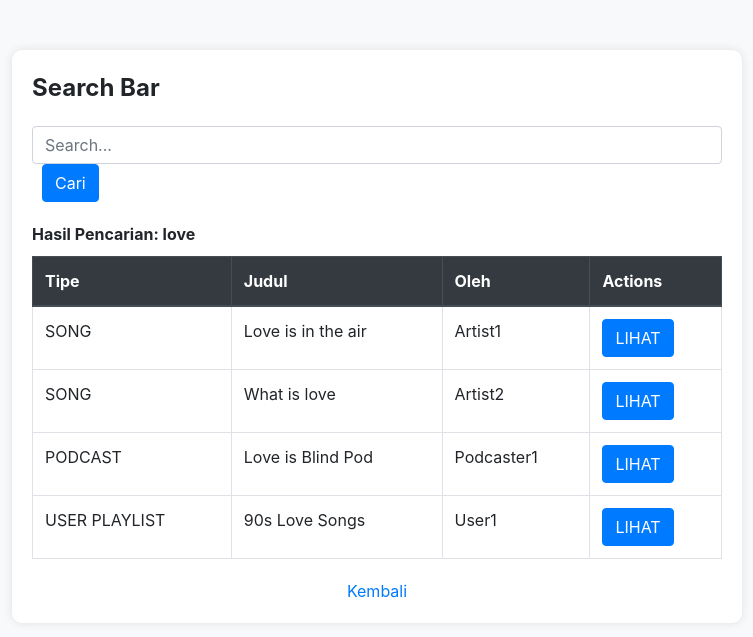
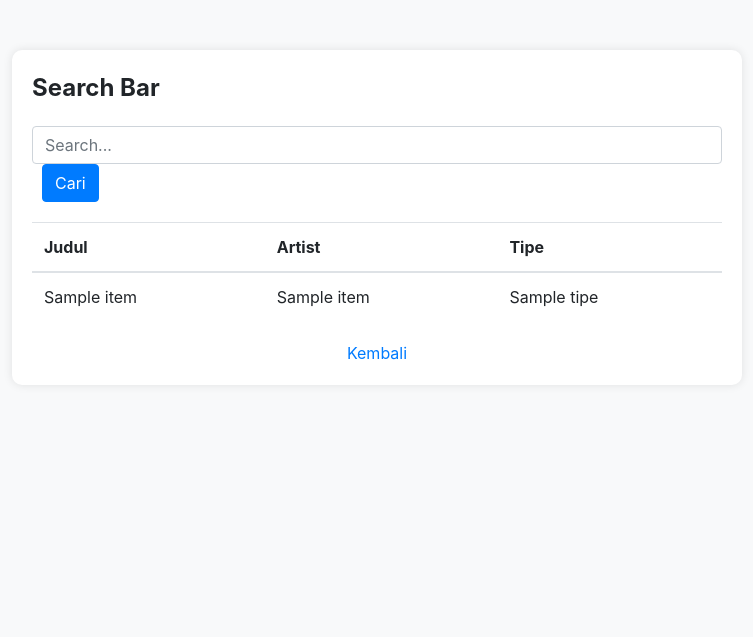
Before and after one commit to citraandh/Mermute, a Django app: template main/templates/search_bar/search_bar.html in a window 1280 px wide. Shown: the part 56-693 px from the top of the page, without its empty margins (263-1016 px from the left). Run offline with Django 3.2, Linux system fonts and the light colour scheme; the template is opened without the code that fills it: most values are stand-ins (such as "Sample title", 1, 10 or a date in 2020); some libraries are stand-ins or nearby versions.

Commit message:
Update search bar functionality and templates

```diff
--- a/main/templates/search_bar/search_bar.html
+++ b/main/templates/search_bar/search_bar.html
@@ -103,49 +103,36 @@
         <div class="row justify-content-center">
             <div class="col-md-8">
                 <div class="content">
-                    <div class="content-title">Search Bar</div>
-                    <div class="search-input">
-                        <input type="text" id="searchBar" class="form-control" placeholder="Search...">
-                        <button onclick="search()" class="btn btn-primary search-button">Cari</button>
-                    </div>
-                    <p class="search-result">Hasil Pencarian: love</p>
-                    <table class="table table-bordered">
-                        <thead class="thead-dark">
+                    <form action="{% url 'main:search' %}" method="get">
+                        <div class="content-title">Search Bar</div>
+                        <div class="search-input">
+                            <input type="text" name="query" id="searchBar" class="form-control" placeholder="Search...">
+                            <button type="submit" class="btn btn-primary search-button">Cari</button>
+                        </div>
+                    </form>
+                    {% if results %}
+                    <table class="table">
+                        <thead>
                             <tr>
+                                <th>Judul</th>
+                                <th>Artist</th>
                                 <th>Tipe</th>
-                                <th>Judul</th>
-                                <th>Oleh</th>
-                                <th>Actions</th>
                             </tr>
                         </thead>
                         <tbody>
+                            {% for item in results %}
                             <tr>
-                                <td>SONG</td>
-                                <td>Love is in the air</td>
-                                <td>Artist1</td>
-                                <td><a href="detail_konten.html" class="btn btn-primary">LIHAT</a></td>
+                                <td>{{ item.judul }}</td>
+                                <td>{{ item.nama }}</td>
+                                <td>{{ item.tipe }}</td>
                             </tr>
-                            <tr>
-                                <td>SONG</td>
-                                <td>What is love</td>
-                                <td>Artist2</td>
-                                <td><a href="detail_konten.html" class="btn btn-primary">LIHAT</a></td>
-                            </tr>
-                            <tr>
-                                <td>PODCAST</td>
-                                <td>Love is Blind Pod</td>
-                                <td>Podcaster1</td>
-                                <td><a href="detail_konten.html" class="btn btn-primary">LIHAT</a></td>
-                            </tr>
-                            <tr>
-                                <td>USER PLAYLIST</td>
-                                <td>90s Love Songs</td>
-                                <td>User1</td>
-                                <td><a href="detail_konten.html" class="btn btn-primary">LIHAT</a></td>
-                            </tr>
+                            {% endfor %}
                         </tbody>
                     </table>
-                    <a href="search_bar.html" class="back-link">Kembali</a>
+                    {% else %}
+                    <p class="search-result">No results found</p>
+                    {% endif %}
+                    <a href="{% url 'main:search_bar' %}" class="back-link">Kembali</a>
                 </div>
             </div>
         </div>
--- a/main/urls.py
+++ b/main/urls.py
@@ -27,6 +27,8 @@ urlpatterns = [
          pembayaran, name='pembayaran'),
     path('pembayaran_final/', pembayaran_final, name='pembayaran_final'),
     path('riwayat_transaksi/', riwayat_transaksi, name='riwayat_transaksi'),
+    path('search_bar/', search_bar, name='search_bar'),
+    path('search', search, name='search'),
 
     #     clarence
     path('podcast/detail/<uuid:podcast_id>',
```
Also changed, not shown: main/views.py (+18 -0 lines).
